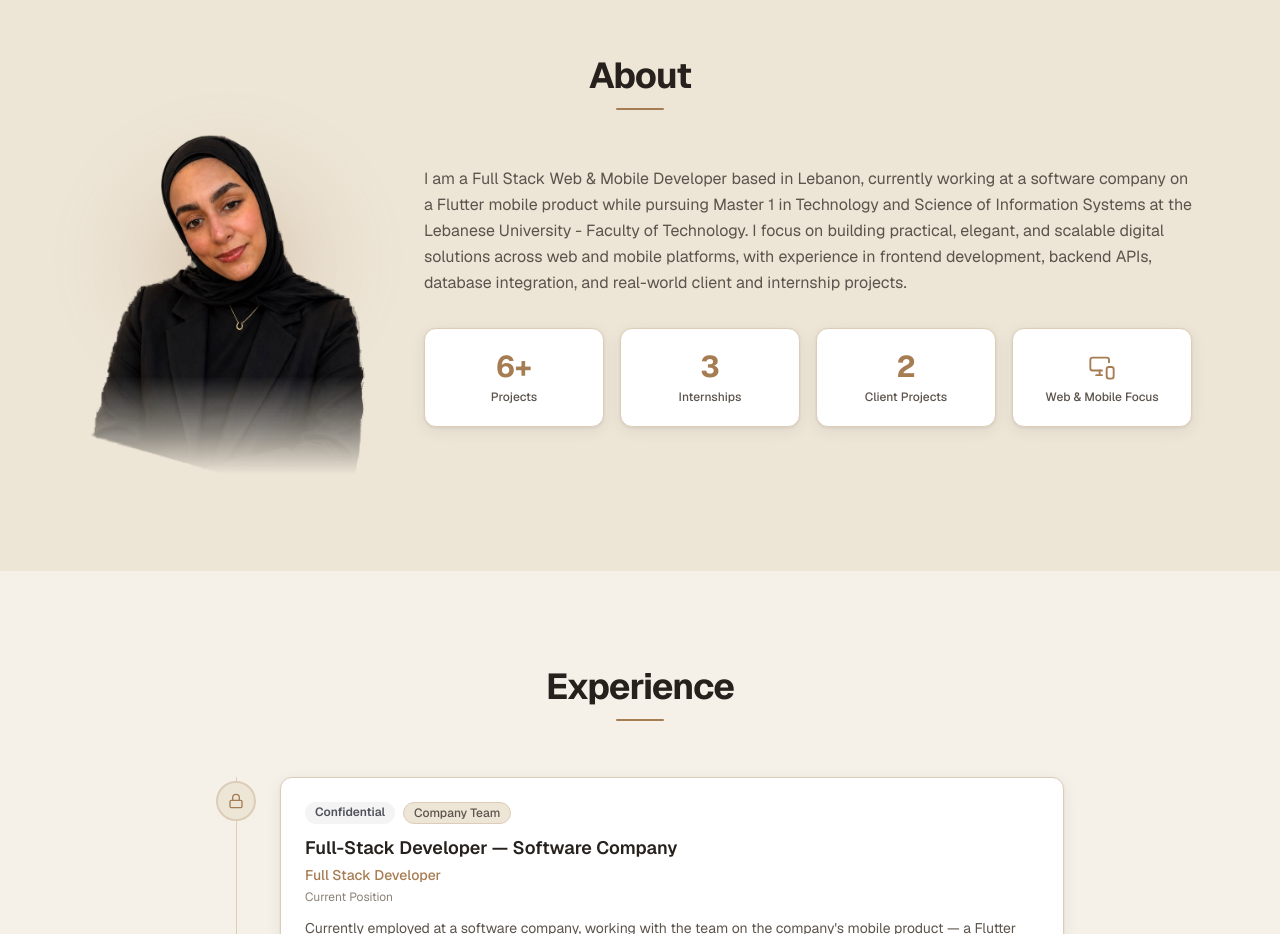
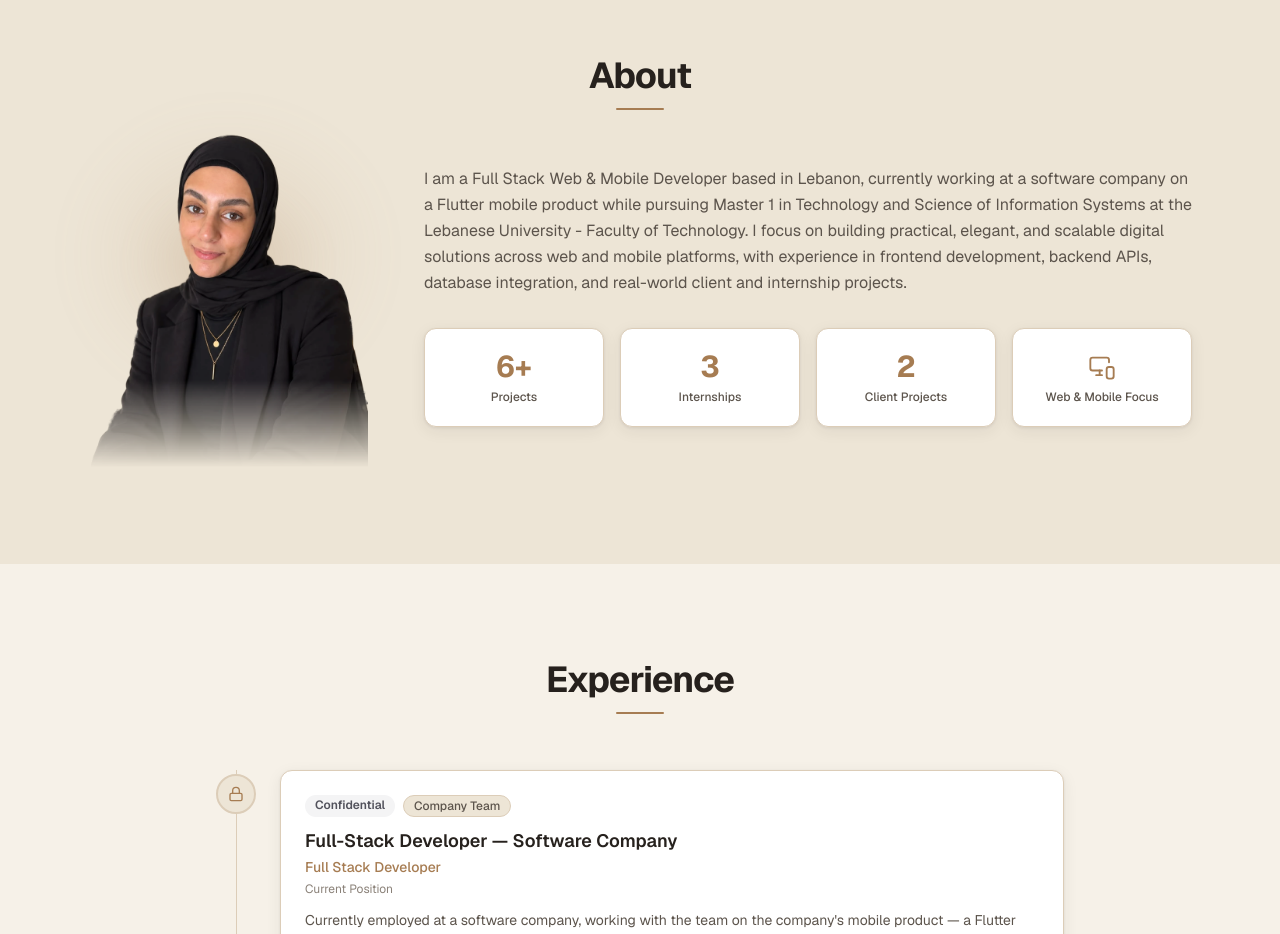
Before and after one commit to fatimahksm/fatima-portfolio, a Next.js app: page / in a window 1280 px wide. Shown: the part 840-1774 px from the top of the page. Built offline with nearby package versions, Linux system fonts and the light colour scheme.

Commit message:
Swap in the new About portrait
Background removed with birefnet-portrait, cropped to the subject and
faded at the bottom, same as the previous portrait.

Co-Authored-By: Claude Opus 5 <noreply@anthropic.com>
Claude-Session: https://claude.ai/code/session_01FqdwQd9FXVu1dTrsUeRosE

```diff
--- a/components/About.tsx
+++ b/components/About.tsx
@@ -69,10 +69,10 @@ export default function About({ lang }: AboutProps) {
               transition={reduceMotion ? {} : { repeat: Infinity, duration: 7, ease: 'easeInOut' }}
             >
               <Image
-                src="/fatima-portrait-cutout.png"
+                src="/fatima-portrait.png"
                 alt={personalInfo.name}
-                width={668}
-                height={814}
+                width={720}
+                height={858}
                 sizes="(max-width: 768px) 230px, 280px"
                 className="w-full h-auto"
               />
```
Also changed, not shown: public/fatima-portrait-cutout.png (deleted), public/fatima-portrait.png (added).
